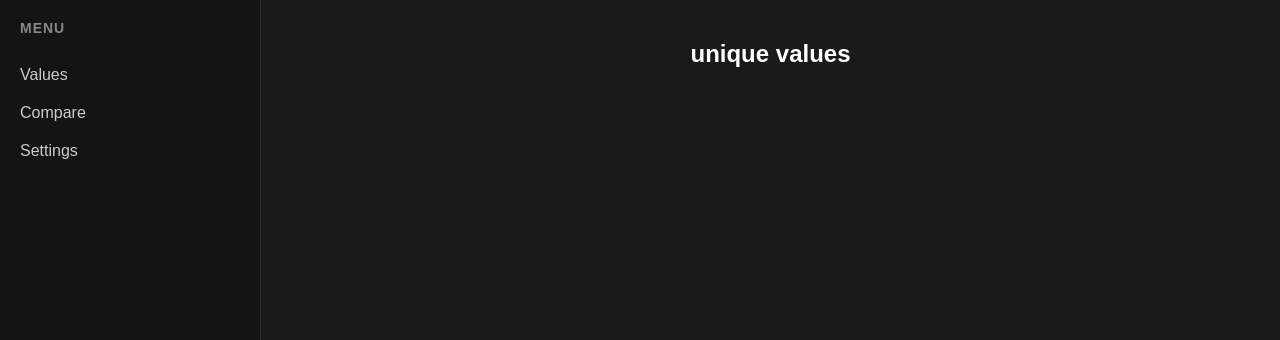
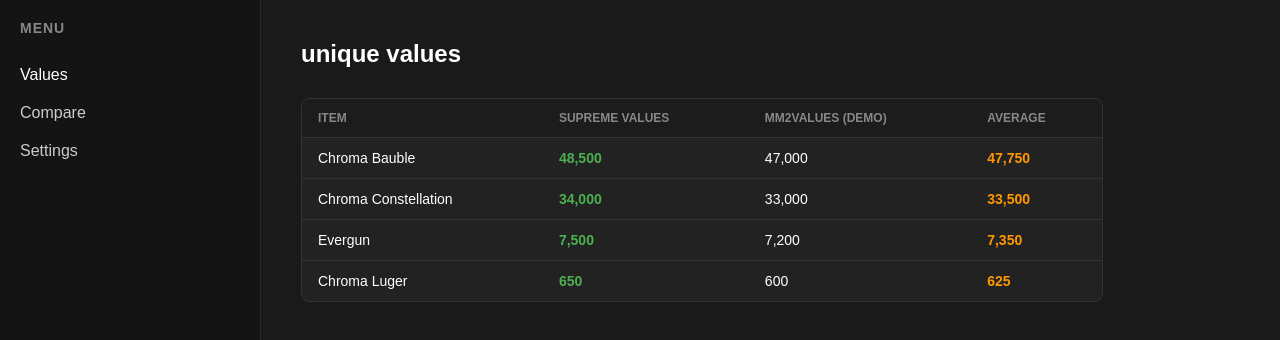
Before and after one commit to knqwx/uniquevals, a plain HTML site: page val.html in a window 1280 px wide. Shown: the top 340 px of the page. Drawn offline with Linux system fonts and the light colour scheme.

Commit message:
Update val.html

```diff
--- a/val.html
+++ b/val.html
@@ -4,24 +4,96 @@
     <meta charset="UTF-8">
     <title>MM2 Aggregator</title>
     <style>
-        body { background: #1a1a1a; color: #fff; font-family: Arial, sans-serif; margin: 0; display: flex; height: 100vh; }
-        aside { width: 220px; background: #141414; border-right: 1px solid #2c2c2c; padding: 20px; display: flex; flex-direction: column; }
+        body { background: #1a1a1a; color: #fff; font-family: Arial, sans-serif; margin: 0; display: flex; height: 100vh; overflow: hidden; }
+        aside { width: 220px; background: #141414; border-right: 1px solid #2c2c2c; padding: 20px; display: flex; flex-direction: column; flex-shrink: 0; }
         .sidebar-title { font-size: 14px; font-weight: bold; color: #888; margin-bottom: 20px; text-transform: uppercase; letter-spacing: 1px; }
-        .sidebar-item { color: #ccc; text-decoration: none; padding: 10px 0; }
-        .sidebar-item:hover { color: #fff; }
-        main { flex: 1; display: flex; justify-content: center; padding-top: 40px; }
-        h1 { font-size: 24px; margin: 0; text-transform: lowercase; }
+        .sidebar-item { color: #ccc; text-decoration: none; padding: 10px 0; display: block; cursor: pointer; transition: color 0.2s; }
+        .sidebar-item:hover, .sidebar-item.active { color: #fff; }
+        main { flex: 1; display: flex; flex-direction: column; padding: 40px; overflow-y: auto; }
+        h1 { font-size: 24px; margin: 0 0 30px 0; text-transform: lowercase; }
+
+        /* Стили для таблицы предметов */
+        .table-container { background: #222; border: 1px solid #333; border-radius: 8px; overflow: hidden; max-width: 800px; display: none; }
+        .table-container.active { display: block; }
+        table { width: 100%; border-collapse: collapse; text-align: left; }
+        th, td { padding: 12px 16px; border-bottom: 1px solid #333; font-size: 14px; }
+        th { background: #1c1c1c; color: #888; font-weight: bold; text-transform: uppercase; font-size: 12px; }
+        tr:last-child td { border-bottom: none; }
+        tr:hover { background: #262626; }
+        .supreme-price { color: #4CAF50; font-weight: bold; }
+        .avg-price { color: #ff9800; font-weight: bold; }
     </style>
 </head>
 <body>
     <aside>
         <div class="sidebar-title">Menu</div>
-        <a href="#" class="sidebar-item">Values</a>
-        <a href="#" class="sidebar-item">Compare</a>
-        <a href="#" class="sidebar-item">Settings</a>
+        <a class="sidebar-item active" onclick="switchTab('values')">Values</a>
+        <a class="sidebar-item" onclick="switchTab('compare')">Compare</a>
+        <a class="sidebar-item" onclick="switchTab('settings')">Settings</a>
     </aside>
+
     <main>
         <h1>unique values</h1>
+
+        <!-- Вкладка Values с предметами Supreme -->
+        <div id="values-tab" class="table-container active">
+            <table>
+                <thead>
+                    <tr>
+                        <th>Item</th>
+                        <th>Supreme Values</th>
+                        <th>MM2Values (Demo)</th>
+                        <th>Average</th>
+                    </tr>
+                </thead>
+                <tbody>
+                    <tr>
+                        <td>Chroma Bauble</td>
+                        <td class="supreme-price">48,500</td>
+                        <td>47,000</td>
+                        <td class="avg-price">47,750</td>
+                    </tr>
+                    <tr>
+                        <td>Chroma Constellation</td>
+                        <td class="supreme-price">34,000</td>
+                        <td>33,000</td>
+                        <td class="avg-price">33,500</td>
+                    </tr>
+                    <tr>
+                        <td>Evergun</td>
+                        <td class="supreme-price">7,500</td>
+                        <td>7,200</td>
+                        <td class="avg-price">7,350</td>
+                    </tr>
+                    <tr>
+                        <td>Chroma Luger</td>
+                        <td class="supreme-price">650</td>
+                        <td>600</td>
+                        <td class="avg-price">625</td>
+                    </tr>
+                </tbody>
+            </table>
+        </div>
+
+        <!-- Заглушки для других вкладок -->
+        <div id="compare-tab" class="table-container" style="padding: 20px; color: #888;">
+            Comparison feature coming soon...
+        </div>
+        <div id="settings-tab" class="table-container" style="padding: 20px; color: #888;">
+            Settings panel coming soon...
+        </div>
     </main>
+
+    <script>
+        function switchTab(tabName) {
+            // Переключение активных пунктов меню
+            document.querySelectorAll('.sidebar-item').forEach(item => item.classList.remove('active'));
+            event.target.classList.add('active');
+
+            // Переключение таблиц/контента
+            document.querySelectorAll('.table-container').forEach(cont => cont.classList.remove('active'));
+            document.getElementById(tabName + '-tab').classList.add('active');
+        }
+    </script>
 </body>
 </html>
```
